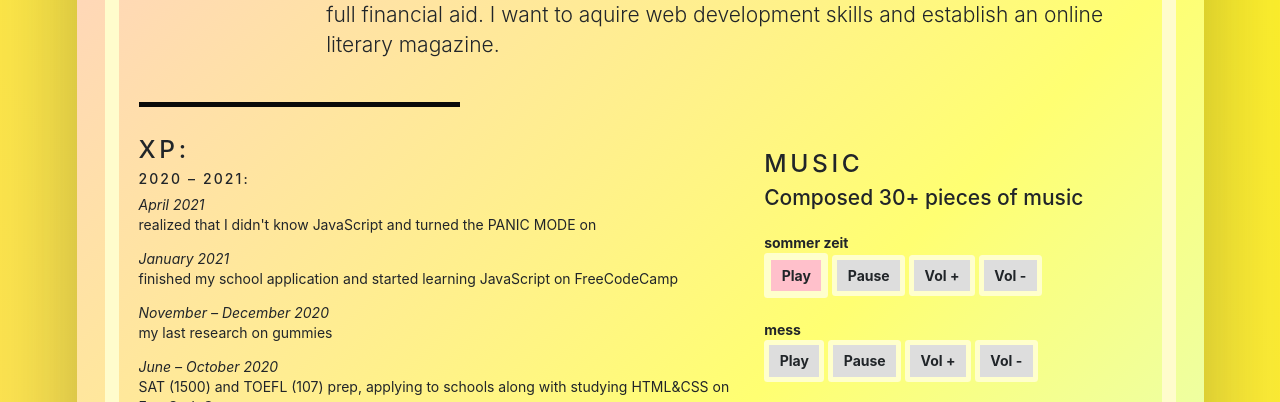
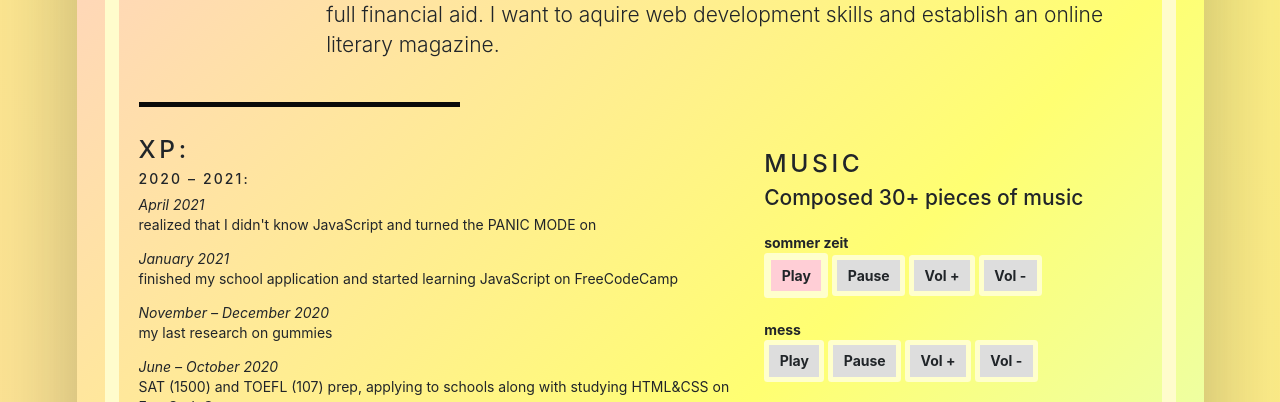
Before and after one commit to kallisto-q/homepage, a plain HTML site: page index.html in a window 1280 px wide. In both pictures the pointer is over the button 794 px from the left and 665 px from the top of the page. Shown: the part 392-794 px from the top of the page. Drawn offline with nearby package versions, Linux system fonts and the light colour scheme.

Commit message:
bg colors

```diff
--- a/index.html
+++ b/index.html
@@ -18,10 +18,10 @@
 
 .btn:hover{
   border-width: 7px;
-  background-color: pink;
+  background-color: rgb(255, 206, 214);
 }
 main {
-    background: linear-gradient(45deg, pink, yellow, cyan);
+    background: linear-gradient(45deg, pink, rgb(255, 255, 114), cyan);
     background-size: 600% 600%;
 
     -webkit-animation: AnimationName 4s ease infinite;
```
